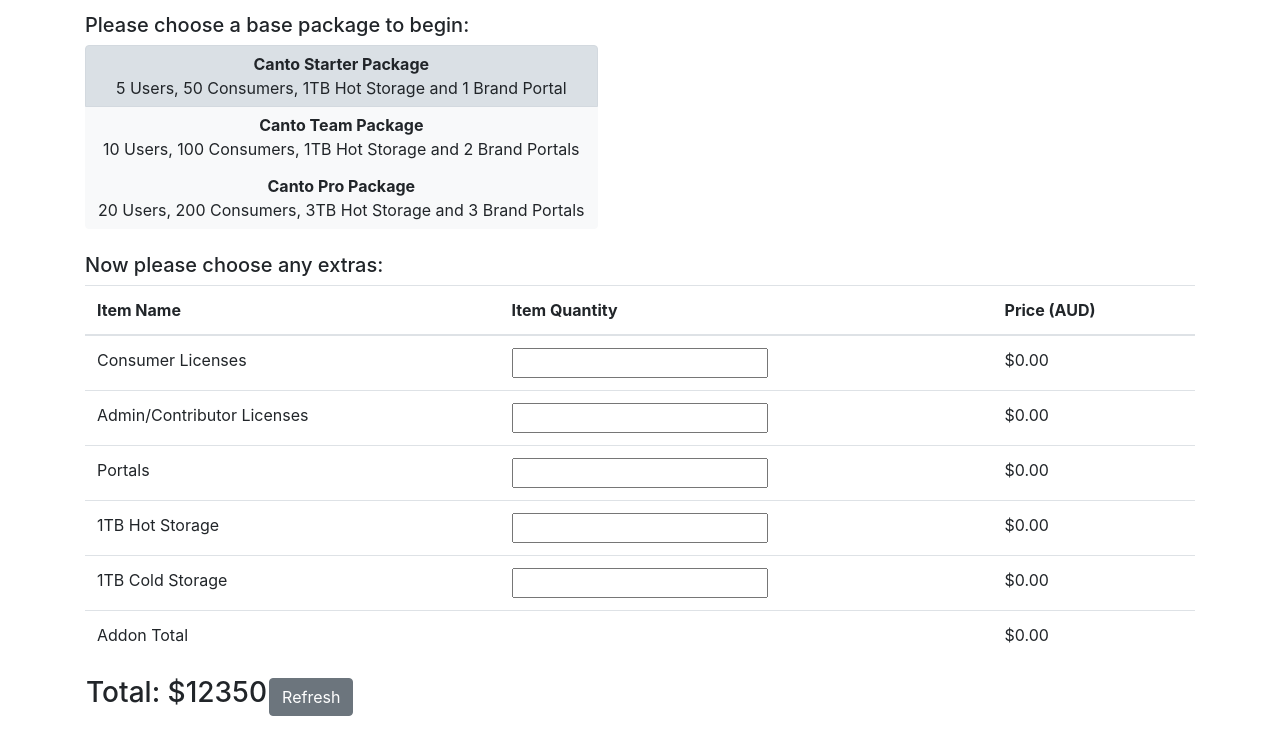
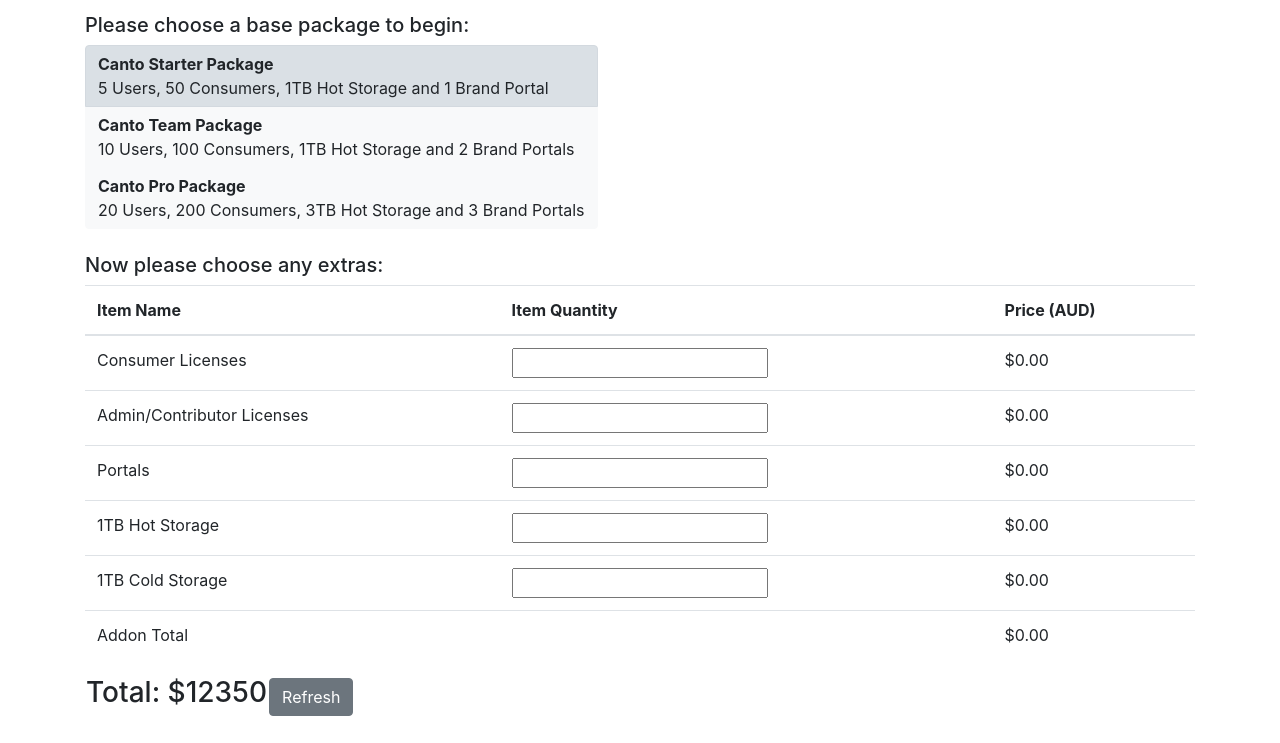
Before and after one commit to RobinFosterDev/ProductWebCalculator, a plain HTML site: page index.html in a window 1280 px wide. Shown: the part 184-927 px from the top of the page. Drawn offline with nearby package versions, Linux system fonts and the light colour scheme.

Commit message:
Left Aligned the buttons

```diff
--- a/index.html
+++ b/index.html
@@ -2,6 +2,7 @@
 <html>
 <head>
 	<title>Canto Pricing Calculator</title>
+	<meta name="viewport" content="width=device-width, initial-scale=1.0">
 	<link rel="stylesheet" href="https://stackpath.bootstrapcdn.com/bootstrap/4.1.3/css/bootstrap.min.css"
 	integrity="sha384-MCw98/SFnGE8fJT3GXwEOngsV7Zt27NXFoaoApmYm81iuXoPkFOJwJ8ERdknLPMO" crossorigin="anonymous">
 </head>
@@ -36,13 +37,13 @@
 		<h5>Please choose a base package to begin: </h5>
 		<form>
 			<div class="btn-group-vertical btn-group-toggle" data-toggle="buttons">
-			  	<label class="btn btn-light active" onclick="starterClicked()">
+			  	<label class="btn btn-light active" onclick="starterClicked()" style="text-align: left;">
 			    	<input type="radio" name="options" id="starter" autocomplete="off"> <strong>Canto Starter Package </strong><br> 5 Users, 50 Consumers, 1TB Hot Storage and 1 Brand Portal
 			  	</label>
-			  	<label class="btn btn-light" onclick="teamClicked()">
+			  	<label class="btn btn-light" onclick="teamClicked()" style="text-align: left;">
 			    	<input type="radio" name="options" id="team" autocomplete="off"> <strong>Canto Team Package </strong><br> 10 Users, 100 Consumers, 1TB Hot Storage and 2 Brand Portals
 			  	</label>
-			  	<label class="btn btn-light" onclick="proClicked()">
+			  	<label class="btn btn-light" onclick="proClicked()" style="text-align: left;">
 			    	<input type="radio" name="options" id="pro" autocomplete="off"> <strong>Canto Pro Package </strong><br> 20 Users, 200 Consumers, 3TB Hot Storage and 3 Brand Portals
 			  	</label>
 			</div>
```
